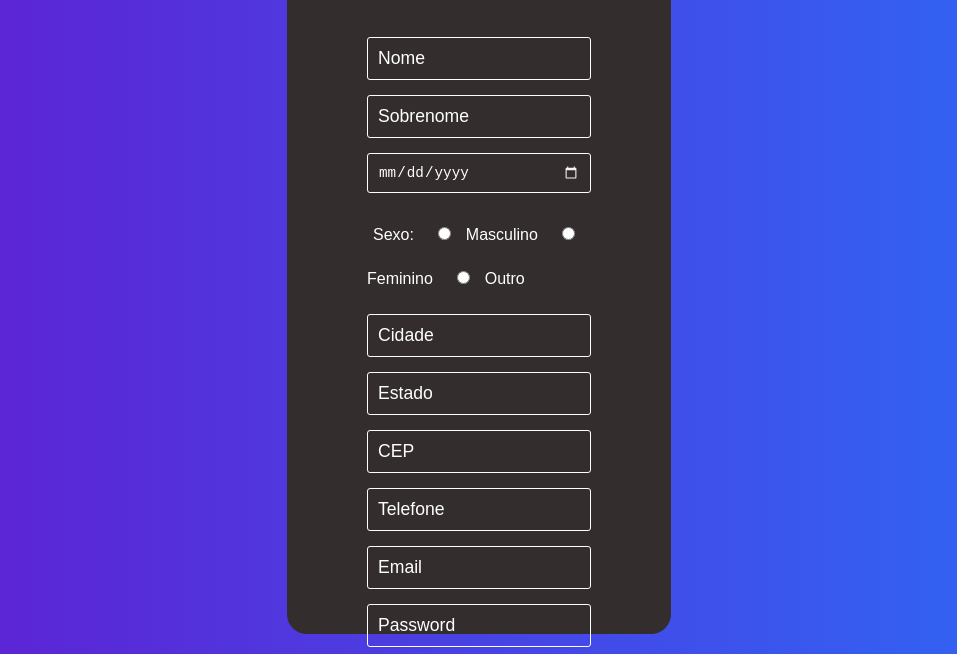
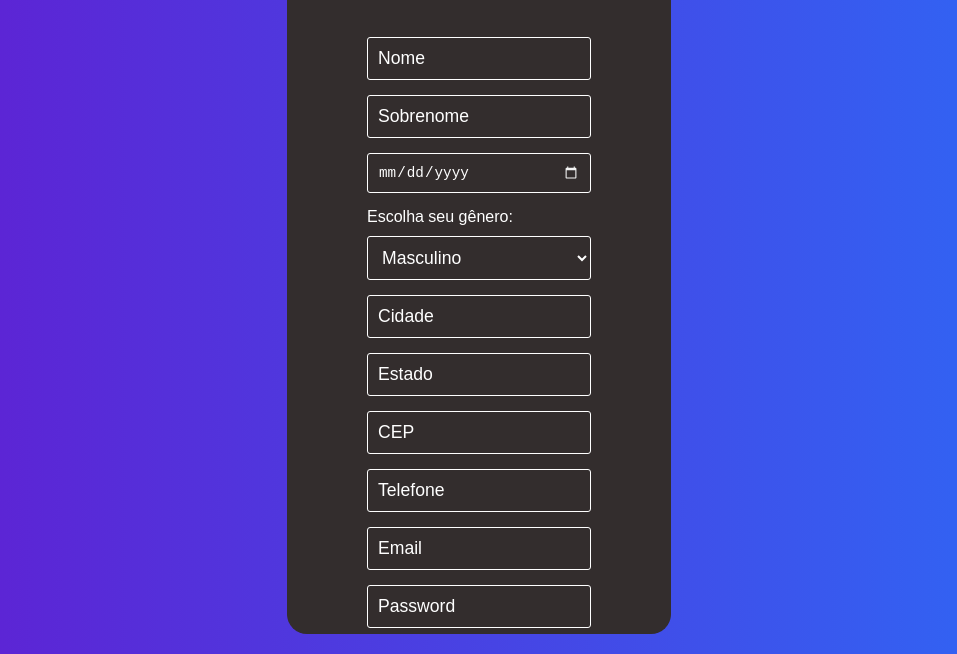
Before and after one commit to Joaovictor23t4/formulario-dev-web, a plain HTML site: page index.html in a window 1280 px wide. Shown: the part 146-800 px from the top of the page, without its empty margins (161-1118 px from the left). Drawn offline with Linux system fonts and the light colour scheme.

Commit message:
alteracoes-no-campo-genero

```diff
--- a/index.html
+++ b/index.html
@@ -22,21 +22,13 @@
                 <input type="text" name="campo_nome" id="idNome" placeholder="Nome" required>
                 <input type="text" name="campo_sobrenome" id="idSobrenome" placeholder="Sobrenome" required>
                 <input type="date" name="campo_data" id="idData">
-
-                <br>
-
-                <label for="" id="idSexo">Sexo: </label>
-
-                <label>
-                    <input type="radio" name="campo_sexo" value="Masculino"> Masculino
-                </label>
-                <label>
-                    <input type="radio" name="campo_sexo" value="Feminino"> Feminino
-                </label>
-                <label>
-                    <input type="radio" name="campo_sexo" value="Outro"> Outro
-                </label>
-
+                <label id="lbGenero">Escolha seu gênero:</label>
+                <select id="genero" name="genero">
+                    <option value="masculino">Masculino</option>
+                    <option value="feminino">Feminino</option>
+                    <option value="nao-binario">Não-Binário</option>
+                    <option value="outro">Outro</option>
+                </select>
                 <input type="text" name="campo_cidade" id="idCidade" placeholder="Cidade" required>
                 <input type="text" name="campo_estado" id="idEstado" placeholder="Estado" required>
                 <input type="text" name="campo_cep" id="idCep" placeholder="CEP" required>
--- a/style.css
+++ b/style.css
@@ -39,7 +39,7 @@ section {
     margin-bottom: 40px;
 }
 
-input {
+input, select {
     display: block;
     margin: auto;
     width: 100%;
@@ -52,6 +52,15 @@ input {
     margin-bottom: 15px;
     font-size: 1.1em;
     color: #fff;
+}
+
+select > option {
+    color: #000;
+}
+
+#lbGenero {
+    margin-bottom: 10px;
+    display: block;
 }
 
 #inEmail, #inSenha {
```
